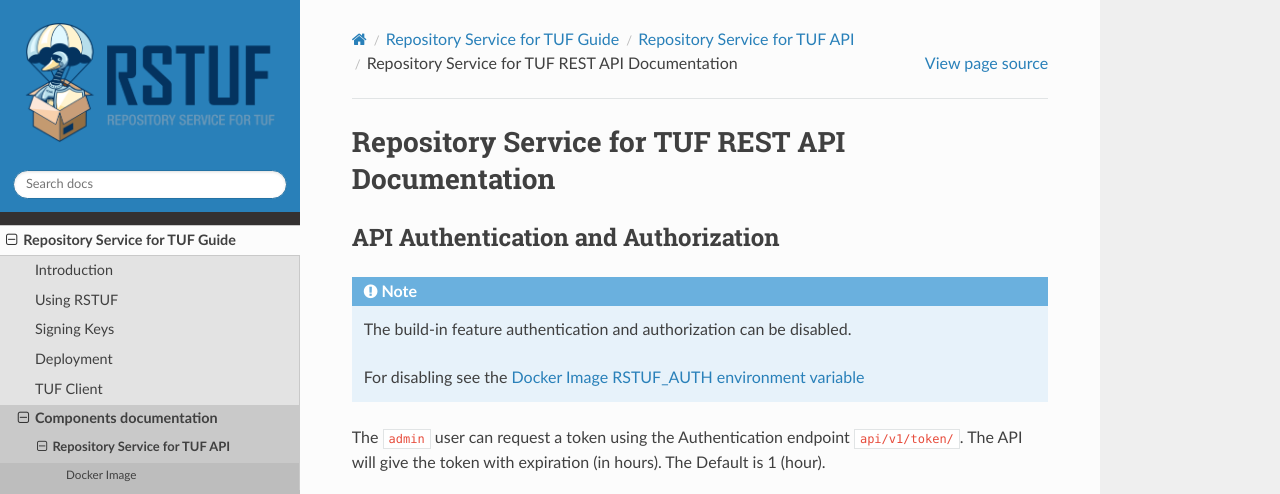
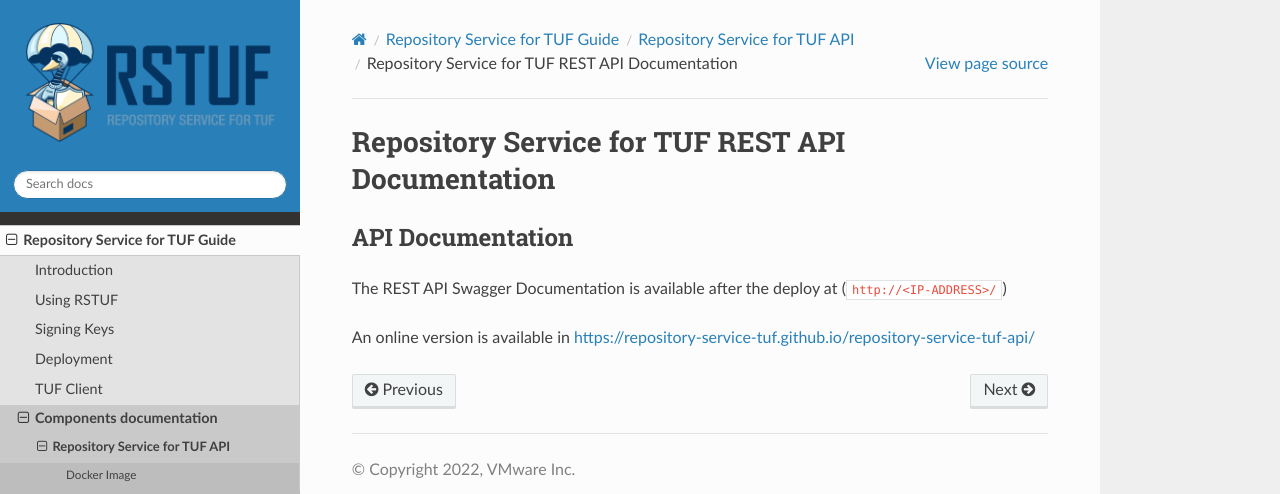
Before and after one commit to repository-service-tuf/repository-service-tuf, a Sphinx documentation site: the page built from docs/source/guide/repository-service-tuf-api/api.rst, in a window 1280 px wide and 1400 px high. Shown: the top 494 px of the window. Built offline with Sphinx 7.4.7 and the Read the Docs theme 2.0.0, drawn with Linux system fonts in a browser that asks for light colours; some of the changed text lies outside the part shown.

Commit message:
chore: sync git submodules and docs

```diff
--- a/docs/source/guide/repository-service-tuf-api/api.rst
+++ b/docs/source/guide/repository-service-tuf-api/api.rst
@@ -1,58 +1,6 @@
 =================================================
 Repository Service for TUF REST API Documentation
 =================================================
-
-API Authentication and Authorization
-====================================
-
-.. note::
-    The build-in feature authentication and authorization can be disabled.
-
-    For disabling see the `Docker Image RSTUF_AUTH environment variable
-    <Docker_README.html#optional-rstuf-auth>`_
-
-The ``admin`` user can request a token using the Authentication endpoint
-``api/v1/token/``. The API will give the token with expiration (in hours).
-The Default is 1 (hour).
-
-.. uml::
-
-    @startuml
-        User -> API: Auth Request Token
-        API -> API: validates token
-        API -> User: Response with Token
-    @enduml
-
-A valid token, with scope ``write:token`` can also request tokens using the
-Rest API endpoint ``api/v1/token/new``.
-
-.. uml::
-
-    @startuml
-        User -> API: HTTP Request Token with Token (token/new)
-        API -> API: Validates scope 'write:token'
-        API -> User: Response with Token
-    @enduml
-
-.. warning::
-
-    All endpoints require a valid token that contains the required scope.
-
-    .. uml::
-
-        @startuml
-            User -> API: HTTP Request HEADERS with Token
-            API -> API:validates token
-            API -> User: Response content
-        @enduml
-
-.. note::
-
-    Please check the Repository Service for TUF CLI
-
-    .. code:: shell
-
-        $ repository-service-tuf admin token
 
 API Documentation
 =================
```
Also changed, not shown: docs/source/guide/repository-service-tuf-api/Docker_README.md (+1 -28 lines), docs/source/_static/repository-service-tuf-api-C2.png, docs/source/_static/repository-service-tuf-api-C3.png, 2 other files.
